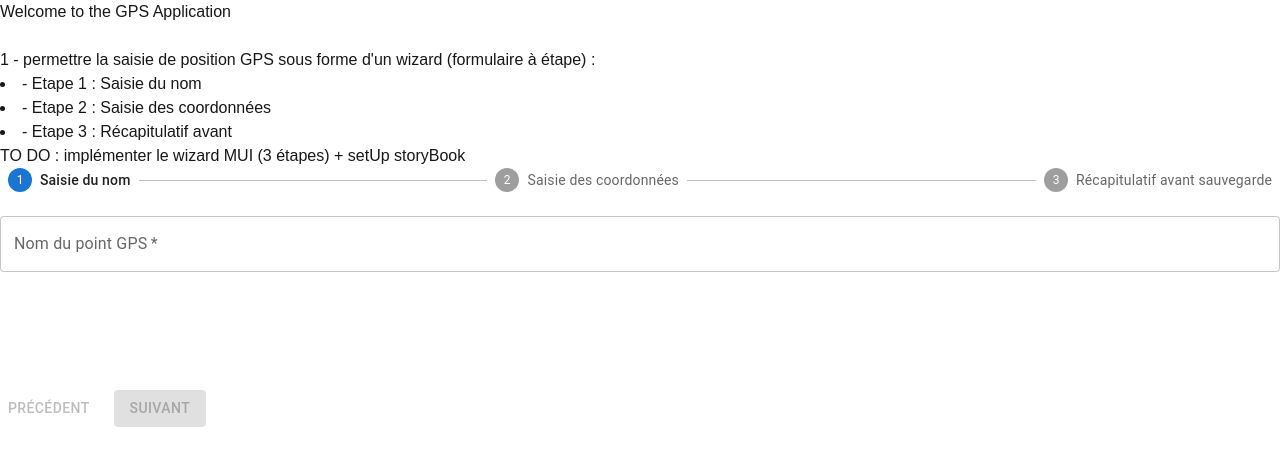
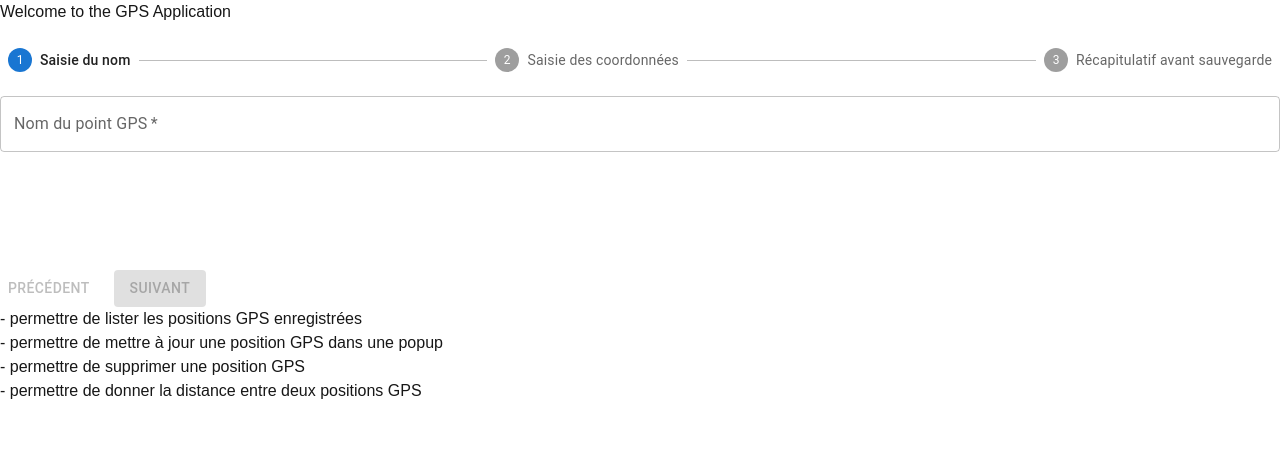
Before and after one commit to r-baudot/GpsCrystal, a Next.js app in the folder gps/: page / in a window 1280 px wide. Shown: the top 466 px of the page. Built offline with nearby package versions, Linux system fonts and the light colour scheme.

Commit message:
Feature GPSWizard completed

```diff
--- a/gps/src/app/page.tsx
+++ b/gps/src/app/page.tsx
@@ -1,4 +1,4 @@
-import { Wizard } from "@/components/wizard/Wizard";
+import { GpsWizard } from "@/features/gps/GpsWizard";
 import { Box } from "@mui/material";
 
 export default function Home() {
@@ -7,16 +7,12 @@ export default function Home() {
       <Box>
         <h1>Welcome to the GPS Application</h1>
         <br />
-        <ul>
-          1 - permettre la saisie de position GPS sous forme d'un wizard
-          (formulaire à étape) :
-        </ul>
-        <li>- Etape 1 : Saisie du nom</li>
-        <li>- Etape 2 : Saisie des coordonnées</li>
-        <li>- Etape 3 : Récapitulatif avant </li>
-        <p>TO DO : implémenter le wizard MUI (3 étapes) + setUp storyBook</p>
       </Box>
-      <Wizard />
+      <GpsWizard />
+      <p>- permettre de lister les positions GPS enregistrées</p>
+      <p>- permettre de mettre à jour une position GPS dans une popup </p>
+      <p>- permettre de supprimer une position GPS</p>
+      <p>- permettre de donner la distance entre deux positions GPS</p>
     </>
   );
 }
--- a/gps/src/components/wizard/Wizard.tsx
+++ b/gps/src/features/gps/GpsWizard.tsx
@@ -97,7 +97,7 @@ const STEPS: StepConfig[] = [
 
 const GPS_KEY = "gpsPoints";
 
-export const Wizard = () => {
+export const GpsWizard = () => {
   const [activeStep, setActiveStep] = useState(0);
   const [gpsData, setGpsData] = useState<GpsPoint>({
     label: "",
```
